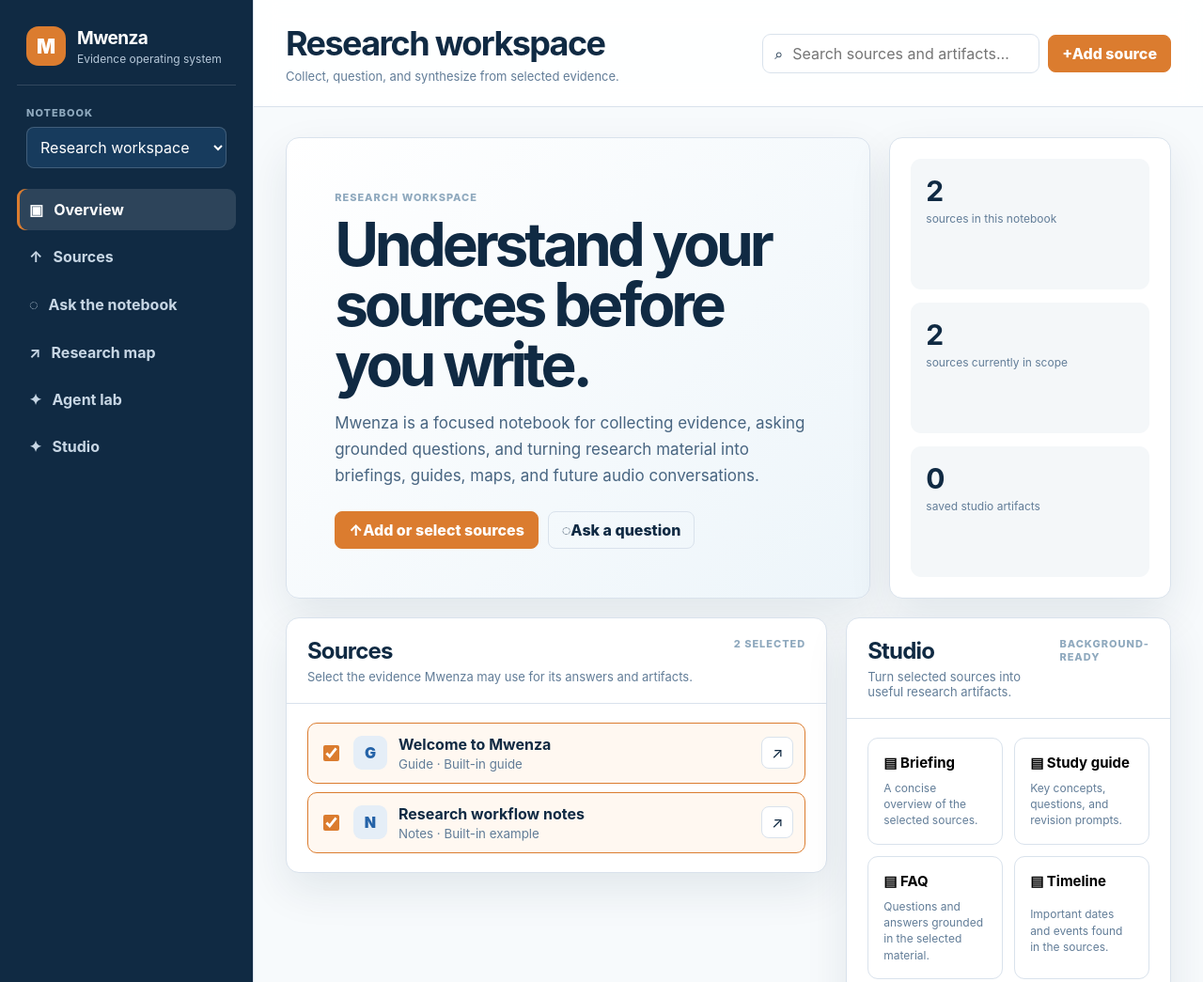
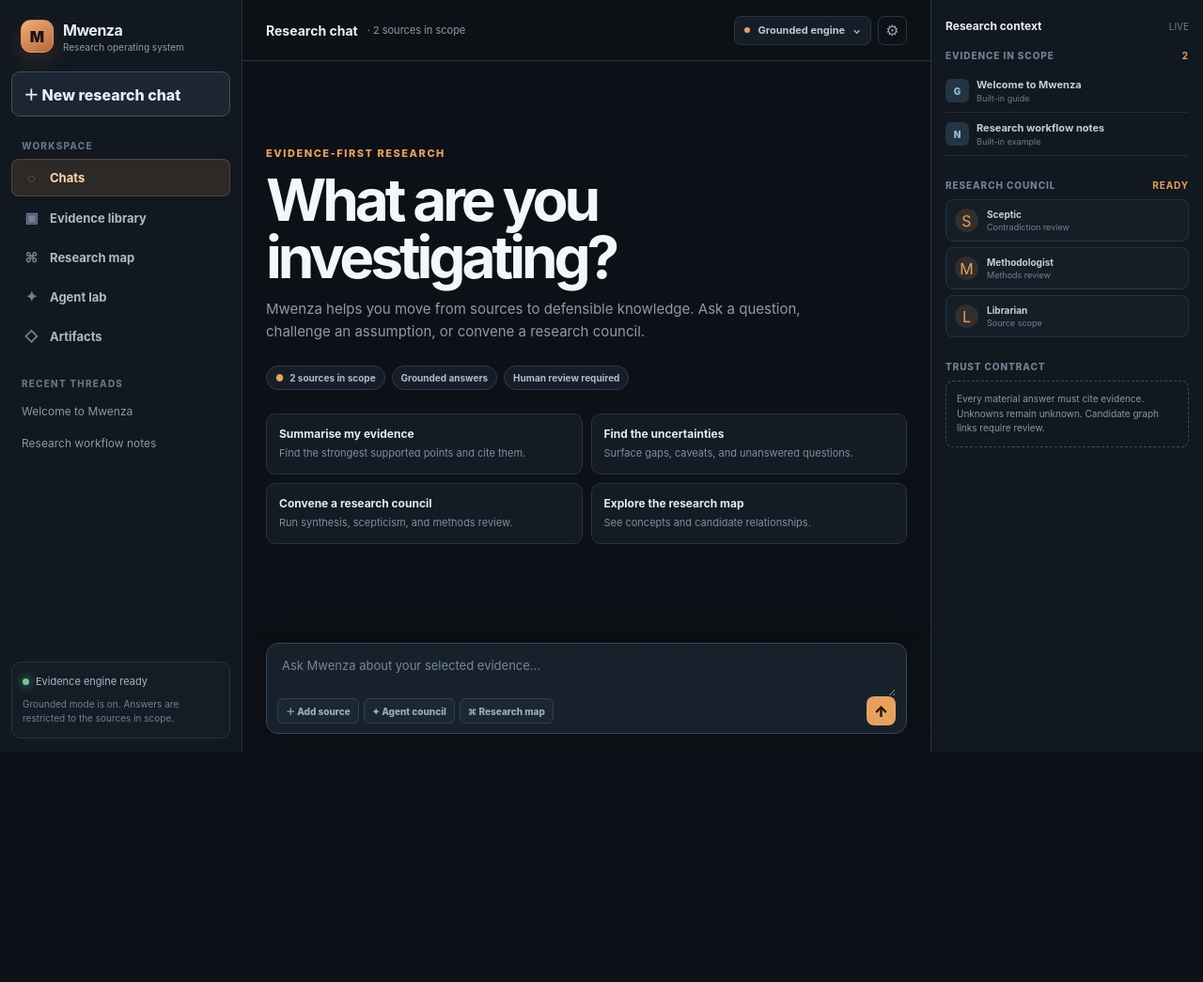
Before and after one commit to Naphymoro/mwenza, a plain HTML site: page index.html in a window 1280 px wide. Shown: the top 1045 px of the page at 94% size. After the commit the page ends 800 px from the top, so only its background shows below. Drawn offline with Linux system fonts and the light colour scheme.

Commit message:
Redesign Mwenza as research chat workspace

```diff
--- a/app.js
+++ b/app.js
@@ -174,8 +174,38 @@
 
 function renderAddSourceModal() { return `<div class="modal-backdrop" onclick="if(event.target===this) closeModal()"><form class="modal" onsubmit="submitSource(event)"><div class="card-header"><div><h2>Add a source</h2><p>Paste a text source now; file and URL connectors can use the same boundary.</p></div><button type="button" class="icon-button" onclick="closeModal()">${icon("close")}</button></div><div class="modal-body"><label>Choose local text file<input type="file" accept=".txt,.md,.csv,.json,.html,text/plain,text/markdown,text/csv,application/json" onchange="handleFiles(this)" /></label><label>Source name<input name="name" placeholder="e.g. Fieldwork notes" required /></label><label>Source type<select name="type"><option>Notes</option><option>PDF</option><option>Website</option><option>YouTube</option><option>Google Doc</option></select></label><label>Source text<textarea name="text" placeholder="Paste the source text here…" required></textarea></label></div><div class="modal-footer"><button type="button" class="button ghost" onclick="closeModal()">Cancel</button><button class="button primary" type="submit">Add source</button></div></form></div>`; }
 
-function render() { const titles = { overview: ["Research workspace", "Collect, question, and synthesize from selected evidence."], sources: ["Sources", "Choose what the notebook is allowed to use."], chat: ["Ask the notebook", "Answers stay within the selected knowledge base."], agents: ["Agent lab", "Specialists collaborate through visible, reviewable research steps."], map: ["Research map", "See the concepts and evidence currently in scope."], studio: ["Studio", "Create research artifacts from your sources."] }; const [title, subtitle] = titles[state.page] || titles.overview; document.querySelector("#app").innerHTML = `<div class="shell">${renderSidebar()}<main class="main">${renderHeader(title, subtitle)}<div class="content">${state.page === "overview" ? renderOverview() : state.page === "sources" ? renderSourcesCard() : state.page === "chat" ? renderChat() : state.page === "agents" ? renderAgents() : state.page === "map" ? renderMap() : renderStudio()}</div></main></div>${state.modal === "add-source" ? renderAddSourceModal() : ""}${state.toast ? `<div class="toast">${esc(state.toast)}</div>` : ""}`; }
+function newChat() { state.page = "chat"; state.messages = []; save(); render(); }
+
+function renderModernSidebar() {
+  const links = [["chat", "Chats", "◌"], ["sources", "Evidence library", "▣"], ["map", "Research map", "⌘"], ["agents", "Agent lab", "✦"], ["studio", "Artifacts", "◇"]];
+  const recent = state.messages.filter((item) => item.role === "user").slice(-5).reverse();
+  return `<aside class="m-rail"><div class="m-brand"><div class="m-logo">M</div><div><strong>Mwenza</strong><small>Research operating system</small></div></div><button class="m-new-chat" onclick="newChat()">＋ New research chat</button><div class="m-nav-label">Workspace</div><nav class="m-rail-nav">${links.map(([id, label, glyph]) => `<button class="m-rail-link ${state.page === id || (state.page === "overview" && id === "chat") ? "active" : ""}" onclick="go('${id}')"><b>${glyph}</b><span>${label}</span></button>`).join("")}</nav><div class="m-nav-label">Recent threads</div><div class="m-recent">${recent.map((item) => `<button onclick="go('chat')">${esc(item.text)}</button>`).join("") || `<button onclick="go('chat')">Welcome to Mwenza</button><button onclick="go('chat')">Research workflow notes</button>`}</div><div class="m-rail-foot"><div class="m-status"><i></i> Evidence engine ready</div><small>Grounded mode is on. Answers are restricted to the sources in scope.</small></div></aside>`;
+}
+
+function renderModernContext() {
+  const agents = [["S", "Sceptic", "Contradiction review"], ["M", "Methodologist", "Methods review"], ["L", "Librarian", "Source scope"]];
+  return `<aside class="m-context"><div class="m-context-head"><strong>Research context</strong><span>LIVE</span></div><div class="m-context-section"><div class="m-context-label">Evidence in scope <b>${selectedSources().length}</b></div>${selectedSources().map((item) => `<div class="m-context-source"><i>${esc(item.type.slice(0, 1))}</i><div><strong>${esc(item.name)}</strong><small>${esc(item.detail)}</small></div></div>`).join("") || `<div class="m-note">No sources selected. Add evidence to activate grounded research.</div>`}</div><div class="m-context-section"><div class="m-context-label">Research council <b>READY</b></div>${agents.map(([initial, name, task]) => `<div class="m-agent-mini"><i>${initial}</i><div><strong>${name}</strong><span>${task}</span></div></div>`).join("")}</div><div class="m-context-section"><div class="m-context-label">Trust contract</div><div class="m-note">Every material answer must cite evidence. Unknowns remain unknown. Candidate graph links require review.</div></div></aside>`;
+}
+
+function renderModernMessage(message) {
+  const isUser = message.role === "user";
+  const answer = message.answer || {};
+  return `<article class="m-message ${isUser ? "user" : "assistant"}"><div class="m-avatar">${isUser ? "YOU" : "M"}</div><div class="m-message-content"><div class="m-message-head">${isUser ? "Researcher" : esc(answer.title || "Mwenza")}<time>• now</time></div><div class="m-message-text">${esc(isUser ? message.text : answer.text || "")}</div>${!isUser && answer.citations?.length ? `<div class="m-citations">${answer.citations.map((citation) => `<span class="m-citation">⌁ ${esc(citation)}</span>`).join("")}</div>` : ""}${!isUser && answer.steps?.length ? `<div class="m-trace">${answer.steps.map((step) => `<span>✓ ${esc(step)}</span>`).join("")}</div>` : ""}</div></article>`;
+}
+
+function renderModernChat() {
+  const messages = state.messages.length ? state.messages.map(renderModernMessage).join("") : `<section class="m-welcome"><span class="m-kicker">Evidence-first research</span><h1>What are you investigating?</h1><p>Mwenza helps you move from sources to defensible knowledge. Ask a question, challenge an assumption, or convene a research council.</p><div class="m-scope"><span class="m-chip"><b>●</b> ${selectedSources().length} sources in scope</span><span class="m-chip">Grounded answers</span><span class="m-chip">Human review required</span></div><div class="m-starters"><button class="m-starter" onclick="ask('Summarise the strongest evidence in my sources')"><strong>Summarise my evidence</strong><span>Find the strongest supported points and cite them.</span></button><button class="m-starter" onclick="ask('What remains uncertain in these sources?')"><strong>Find the uncertainties</strong><span>Surface gaps, caveats, and unanswered questions.</span></button><button class="m-starter" onclick="go('agents')"><strong>Convene a research council</strong><span>Run synthesis, scepticism, and methods review.</span></button><button class="m-starter" onclick="go('map')"><strong>Explore the research map</strong><span>See concepts and candidate relationships.</span></button></div></section>`;
+  return `<div class="m-chat-wrap"><div class="m-chat-scroll">${messages}</div><div class="m-composer-dock"><form class="m-composer" onsubmit="event.preventDefault(); ask(this.elements.question.value); this.reset()"><textarea name="question" placeholder="Ask Mwenza about your selected evidence…" required></textarea><div class="m-composer-bottom"><div class="m-compose-tools"><button type="button" class="m-compose-tool" onclick="openAddSource()">＋ Add source</button><button type="button" class="m-compose-tool" onclick="go('agents')">✦ Agent council</button><button type="button" class="m-compose-tool" onclick="go('map')">⌘ Research map</button></div><button class="m-send" aria-label="Send">↑</button></div></form></div></div>`;
+}
+
+function renderModern() {
+  const page = state.page === "overview" ? "chat" : state.page;
+  const content = page === "chat" ? renderModernChat() : `<div class="m-old-page">${page === "sources" ? renderSourcesCard() : page === "agents" ? renderAgents() : page === "map" ? renderMap() : renderStudio()}</div>`;
+  document.querySelector("#app").innerHTML = `<div class="m-app">${renderModernSidebar()}<main class="m-main"><header class="m-topbar"><div class="m-top-title"><strong>${page === "chat" ? "Research chat" : page === "sources" ? "Evidence library" : page === "agents" ? "Agent lab" : page === "map" ? "Research map" : "Artifacts"}</strong><span>· ${selectedSources().length} sources in scope</span></div><div class="m-top-actions"><div class="m-model"><i></i> Grounded engine <span>⌄</span></div><button class="m-icon-btn" onclick="notify('Settings are ready for the model gateway.')">⚙</button></div></header>${content}</main>${renderModernContext()}</div>${state.modal === "add-source" ? renderAddSourceModal() : ""}${state.toast ? `<div class="toast">${esc(state.toast)}</div>` : ""}`;
+}
+
+function render() { renderModern(); }
 
 function go(page) { state.page = page; save(); render(); }
-window.go = go; window.openAddSource = openAddSource; window.closeModal = closeModal; window.submitSource = submitSource; window.handleFiles = handleFiles; window.toggleSource = toggleSource; window.ask = ask; window.runAgent = runAgent; window.runWorkflow = runWorkflow; window.generateArtifact = generateArtifact; window.notify = notify;
+window.go = go; window.newChat = newChat; window.openAddSource = openAddSource; window.closeModal = closeModal; window.submitSource = submitSource; window.handleFiles = handleFiles; window.toggleSource = toggleSource; window.ask = ask; window.runAgent = runAgent; window.runWorkflow = runWorkflow; window.generateArtifact = generateArtifact; window.notify = notify;
 render();
--- /dev/null
+++ b/styles-v2.css
@@ -0,0 +1,109 @@
+:root {
+  --m-bg: #0d1117;
+  --m-rail: #111820;
+  --m-panel: #151d27;
+  --m-panel-2: #1b2531;
+  --m-border: #283442;
+  --m-text: #e7edf3;
+  --m-muted: #8d9aaa;
+  --m-accent: #e8a15d;
+  --m-accent-soft: rgba(232,161,93,.13);
+  --m-blue: #79b8ff;
+}
+
+body { min-width: 320px; background: var(--m-bg); color: var(--m-text); font-family: Inter, ui-sans-serif, system-ui, -apple-system, BlinkMacSystemFont, "Segoe UI", sans-serif; }
+button, input, textarea, select { font: inherit; }
+button { cursor: pointer; }
+.m-app { min-height: 100vh; display: grid; grid-template-columns: 258px minmax(0, 1fr) 290px; background: var(--m-bg); }
+.m-rail { display: flex; flex-direction: column; min-height: 100vh; padding: 18px 12px 14px; border-right: 1px solid var(--m-border); background: var(--m-rail); }
+.m-brand { display: flex; align-items: center; gap: 10px; padding: 3px 10px 20px; }
+.m-logo { display: grid; place-items: center; width: 35px; height: 35px; border: 1px solid rgba(232,161,93,.5); border-radius: 11px; background: linear-gradient(145deg, #efb173, #bc633c); color: #1b1310; font-weight: 950; box-shadow: 0 8px 25px rgba(232,161,93,.15); }
+.m-brand strong { display: block; font-size: 16px; letter-spacing: -.03em; }
+.m-brand small { display: block; margin-top: 2px; color: var(--m-muted); font-size: 10px; }
+.m-new-chat { display: flex; align-items: center; gap: 9px; width: 100%; padding: 11px 12px; border: 1px solid #40505f; border-radius: 9px; background: #1b2632; color: var(--m-text); font-weight: 800; }
+.m-new-chat:hover, .m-rail-link:hover { border-color: var(--m-accent); background: var(--m-accent-soft); }
+.m-nav-label { margin: 25px 11px 8px; color: #647486; font-size: 10px; font-weight: 850; letter-spacing: .12em; text-transform: uppercase; }
+.m-rail-nav { display: grid; gap: 3px; }
+.m-rail-link { display: flex; align-items: center; gap: 10px; width: 100%; padding: 9px 11px; border: 1px solid transparent; border-radius: 8px; background: transparent; color: #acb9c7; text-align: left; font-size: 13px; font-weight: 700; }
+.m-rail-link.active { border-color: rgba(232,161,93,.22); background: var(--m-accent-soft); color: #ffd5ae; }
+.m-rail-link b { width: 19px; color: #728296; font-size: 15px; text-align: center; }
+.m-recent { display: grid; gap: 3px; max-height: 210px; overflow: auto; }
+.m-recent button { overflow: hidden; padding: 8px 11px; border: 0; border-radius: 7px; background: transparent; color: #8998a8; text-align: left; text-overflow: ellipsis; white-space: nowrap; font-size: 12px; }
+.m-recent button:hover { background: #1b2632; color: var(--m-text); }
+.m-rail-foot { display: grid; gap: 10px; margin-top: auto; padding: 13px 11px; border: 1px solid var(--m-border); border-radius: 10px; background: #141c25; }
+.m-status { display: flex; align-items: center; gap: 7px; color: #aab7c5; font-size: 11px; }
+.m-status i { width: 7px; height: 7px; border-radius: 50%; background: #69cb91; box-shadow: 0 0 11px #69cb91; }
+.m-rail-foot small { color: #718093; font-size: 10px; line-height: 1.5; }
+.m-main { min-width: 0; background: var(--m-bg); }
+.m-topbar { display: flex; align-items: center; justify-content: space-between; gap: 15px; height: 65px; padding: 0 25px; border-bottom: 1px solid var(--m-border); background: rgba(13,17,23,.9); }
+.m-top-title { display: flex; align-items: center; gap: 10px; }
+.m-top-title strong { font-size: 14px; }
+.m-top-title span { color: var(--m-muted); font-size: 11px; }
+.m-model { display: flex; align-items: center; gap: 8px; padding: 7px 10px; border: 1px solid var(--m-border); border-radius: 7px; background: #151e28; color: #b9c6d2; font-size: 11px; font-weight: 750; }
+.m-model i { width: 6px; height: 6px; border-radius: 50%; background: var(--m-accent); }
+.m-top-actions { display: flex; gap: 7px; }
+.m-icon-btn { display: grid; place-items: center; width: 31px; height: 31px; border: 1px solid var(--m-border); border-radius: 7px; background: transparent; color: #93a3b3; }
+.m-icon-btn:hover { border-color: var(--m-accent); color: var(--m-accent); }
+.m-chat-wrap { display: flex; min-height: calc(100vh - 65px); flex-direction: column; }
+.m-chat-scroll { width: min(850px, 100%); margin: 0 auto; padding: 34px 25px 135px; }
+.m-welcome { padding: 52px 0 28px; }
+.m-kicker { color: var(--m-accent); font-size: 11px; font-weight: 850; letter-spacing: .14em; text-transform: uppercase; }
+.m-welcome h1 { max-width: 700px; margin: 12px 0 12px; color: #f4f7fa; font-size: clamp(34px, 5vw, 62px); line-height: .98; letter-spacing: -.065em; }
+.m-welcome p { max-width: 620px; margin: 0; color: var(--m-muted); font-size: 15px; line-height: 1.65; }
+.m-scope { display: flex; flex-wrap: wrap; gap: 7px; margin-top: 23px; }
+.m-chip { display: inline-flex; align-items: center; gap: 6px; padding: 6px 9px; border: 1px solid #2c3b4a; border-radius: 99px; background: #151e28; color: #aebdcb; font-size: 10px; font-weight: 750; }
+.m-chip b { color: var(--m-accent); }
+.m-starters { display: grid; grid-template-columns: repeat(2, minmax(0, 1fr)); gap: 9px; margin-top: 25px; }
+.m-starter { padding: 13px; border: 1px solid var(--m-border); border-radius: 10px; background: #131b24; color: #bdc8d3; text-align: left; }
+.m-starter:hover { border-color: #be8151; background: #1b2530; }
+.m-starter strong { display: block; color: #e4ebf0; font-size: 12px; }
+.m-starter span { display: block; margin-top: 6px; color: #7f8e9d; font-size: 11px; line-height: 1.45; }
+.m-message { display: grid; grid-template-columns: 30px minmax(0, 1fr); gap: 12px; margin: 24px 0; }
+.m-avatar { display: grid; place-items: center; width: 30px; height: 30px; border-radius: 9px; background: #243140; color: var(--m-blue); font-size: 11px; font-weight: 900; }
+.m-message.user .m-avatar { background: #493421; color: #ffc887; }
+.m-message-content { min-width: 0; padding-top: 4px; }
+.m-message-head { display: flex; align-items: center; gap: 8px; margin-bottom: 7px; color: #bac7d2; font-size: 11px; font-weight: 850; }
+.m-message-head time { color: #627183; font-weight: 500; }
+.m-message-text { color: #d5dee6; font-size: 14px; line-height: 1.7; white-space: pre-wrap; }
+.m-message.user .m-message-text { color: #f2f5f7; }
+.m-citations { display: flex; flex-wrap: wrap; gap: 6px; margin-top: 11px; }
+.m-citation { padding: 4px 7px; border: 1px solid #2b506a; border-radius: 5px; background: #142638; color: #8fc4ec; font-size: 10px; font-weight: 800; }
+.m-trace { display: flex; flex-wrap: wrap; gap: 5px; margin-top: 11px; }
+.m-trace span { padding: 4px 7px; border-radius: 4px; background: #1c2936; color: #8da0b2; font-size: 9px; font-weight: 750; }
+.m-composer-dock { position: fixed; right: 290px; bottom: 0; left: 258px; z-index: 4; padding: 14px 25px 19px; background: linear-gradient(transparent, var(--m-bg) 27%); }
+.m-composer { width: min(850px, 100%); margin: 0 auto; padding: 10px 11px 8px; border: 1px solid #364554; border-radius: 13px; background: #17212c; box-shadow: 0 -10px 35px rgba(0,0,0,.22); }
+.m-composer:focus-within { border-color: #a66e48; box-shadow: 0 0 0 3px rgba(232,161,93,.08); }
+.m-composer textarea { display: block; width: 100%; min-height: 38px; max-height: 150px; resize: vertical; padding: 5px 5px 9px; border: 0; outline: 0; background: transparent; color: #eef3f7; font-size: 13px; }
+.m-composer textarea::placeholder { color: #768698; }
+.m-composer-bottom { display: flex; align-items: center; justify-content: space-between; gap: 9px; }
+.m-compose-tools { display: flex; flex-wrap: wrap; gap: 5px; }
+.m-compose-tool { padding: 5px 8px; border: 1px solid #31404e; border-radius: 6px; background: #1b2732; color: #9bacbb; font-size: 10px; font-weight: 800; }
+.m-compose-tool:hover { border-color: var(--m-accent); color: #ffd4ab; }
+.m-send { display: grid; place-items: center; width: 31px; height: 31px; border: 0; border-radius: 8px; background: var(--m-accent); color: #20150e; font-weight: 950; }
+.m-context { min-width: 0; min-height: 100vh; padding: 20px 15px; border-left: 1px solid var(--m-border); background: var(--m-rail); }
+.m-context-head { display: flex; align-items: center; justify-content: space-between; margin-bottom: 18px; }
+.m-context-head strong { font-size: 12px; }
+.m-context-head span { color: #6d7d8d; font-size: 10px; }
+.m-context-section { margin-bottom: 25px; }
+.m-context-label { display: flex; align-items: center; justify-content: space-between; margin-bottom: 9px; color: #718195; font-size: 10px; font-weight: 850; letter-spacing: .09em; text-transform: uppercase; }
+.m-context-label b { color: var(--m-accent); font-size: 10px; }
+.m-context-source { display: flex; align-items: center; gap: 8px; padding: 9px 0; border-bottom: 1px solid #202c38; }
+.m-context-source > i { display: grid; place-items: center; width: 25px; height: 25px; border-radius: 6px; background: #243442; color: #86b9dc; font-size: 10px; font-style: normal; font-weight: 900; }
+.m-context-source strong { display: block; overflow: hidden; color: #c3ced8; text-overflow: ellipsis; white-space: nowrap; font-size: 11px; }
+.m-context-source small { display: block; margin-top: 2px; color: #6e7d8d; font-size: 9px; }
+.m-agent-mini { display: flex; align-items: center; gap: 9px; padding: 9px; border: 1px solid #263440; border-radius: 8px; background: #151e27; }
+.m-agent-mini + .m-agent-mini { margin-top: 6px; }
+.m-agent-mini i { display: grid; place-items: center; width: 25px; height: 25px; border-radius: 50%; background: var(--m-accent-soft); color: var(--m-accent); font-style: normal; }
+.m-agent-mini strong { display: block; color: #c3ced8; font-size: 10px; }
+.m-agent-mini span { display: block; margin-top: 2px; color: #718091; font-size: 9px; }
+.m-note { padding: 11px; border: 1px dashed #3b4b5a; border-radius: 8px; color: #8797a7; font-size: 10px; line-height: 1.55; }
+.m-old-page { min-height: calc(100vh - 65px); padding: 26px; overflow: auto; }
+.m-old-page .card, .m-old-page .hero-card { border-color: var(--m-border); background: var(--m-panel); color: var(--m-text); box-shadow: none; }
+.m-old-page .card-header { border-color: var(--m-border); }
+.m-old-page .card-header p, .m-old-page .source-main small, .m-old-page .artifact-main small, .m-old-page .card p { color: var(--m-muted); }
+.m-old-page .source-row, .m-old-page .artifact-row, .m-old-page .studio-card { border-color: var(--m-border); background: var(--m-panel-2); color: var(--m-text); }
+.m-old-page .source-row.selected { border-color: #a66e48; background: var(--m-accent-soft); }
+.m-old-page .button { border-color: var(--m-border); background: #1b2631; color: var(--m-text); }
+.m-old-page .button.primary, .m-old-page .button.blue { border-color: var(--m-accent); background: var(--m-accent); color: #22160f; }
+@media (max-width: 1200px) { .m-app { grid-template-columns: 230px minmax(0, 1fr); } .m-context { display: none; } .m-composer-dock { left: 230px; right: 0; } }
+@media (max-width: 760px) { .m-app { display: block; } .m-rail { min-height: auto; padding: 10px; border-right: 0; border-bottom: 1px solid var(--m-border); } .m-brand { padding: 0 5px 10px; } .m-nav-label, .m-recent, .m-rail-foot { display: none; } .m-rail-nav { display: flex; overflow-x: auto; } .m-rail-link { width: auto; flex: 0 0 auto; padding: 8px 10px; } .m-rail-link b { display: none; } .m-topbar { height: 56px; padding: 0 14px; } .m-chat-scroll { padding: 20px 14px 130px; } .m-welcome { padding-top: 28px; } .m-welcome h1 { font-size: 38px; } .m-starters { grid-template-columns: 1fr; } .m-composer-dock { right: 0; bottom: 0; left: 0; padding: 10px 10px 13px; } .m-old-page { padding: 14px; } }
```
Also changed, not shown: index.html (+2 -1 lines).
